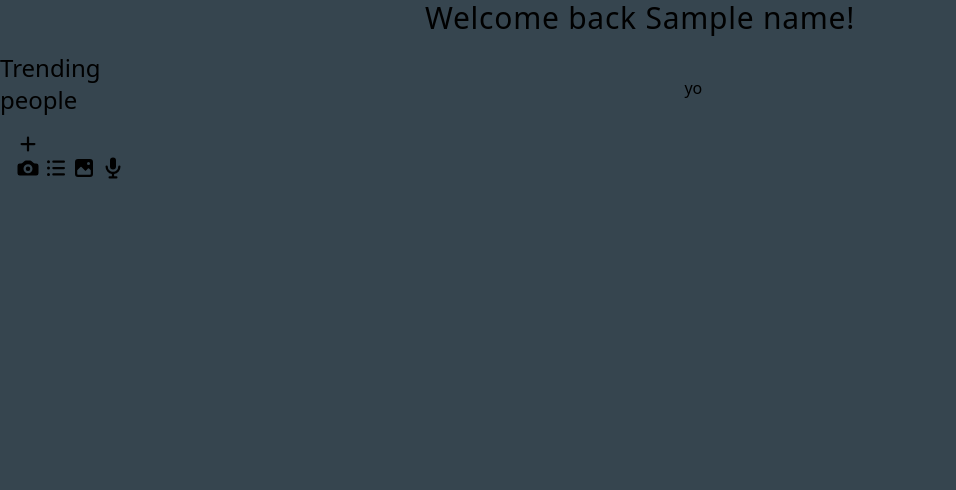
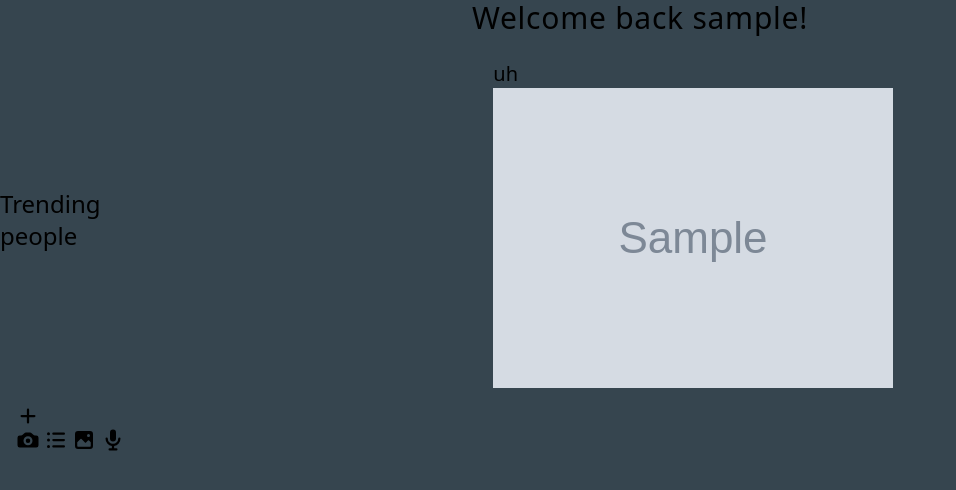
Before and after one commit to pratikkumararyan/OpenCircle, a Django app: template templates/UI/dashboard.html in a window 1280 px wide. Shown: the top 490 px of the page, without its empty margins (0-956 px from the left). Run offline with Django 5.2, Linux system fonts and the light colour scheme; the template is opened without the code that fills it: most values are stand-ins (such as "Sample title", 1, 10 or a date in 2020); grey boxes marked "Sample" are stand-in pictures; some libraries are stand-ins or nearby versions; some web fonts are replaced.

Commit message:
for some reason the media files are not being properly served atm and idrk why cuz i literally did everything i could yet this no work :<

```diff
--- a/OpenCircle/settings.py
+++ b/OpenCircle/settings.py
@@ -124,6 +124,7 @@ STATIC_URL = '/static/'
 STATICFILES_DIRS = [
     os.path.join(BASE_DIR, "static")
 ]
+STATIC_ROOT = os.path.join(BASE_DIR, 'staticfiles')
 MEDIA_ROOT = os.path.join(BASE_DIR, 'media')
 MEDIA_URL = '/media/'
 
--- a/templates/UI/dashboard.html
+++ b/templates/UI/dashboard.html
@@ -62,7 +62,7 @@ Status and Accent Colors
 
     <body hx-boost="True">
         <div class="flex place-items-center justify-center mb-4">
-            <p class="text-3xl tracking-wide">Welcome back {{ Name }}!</p>
+            <p class="text-3xl tracking-wide">Welcome back {{ username }}!</p>
         </div>
         <div class="grid grid-cols-1 md:grid-cols-12 place-items-center justify-center">
             <div class="grid-item col-span-1">
@@ -77,7 +77,11 @@ Status and Accent Colors
             </div>
             <div class="grid-item mt-5 md:mt-2 col-span-11">
                 <div class="bg-base-300 w-full h-full">
-                    <div class="card">yo</div>
+
+                    <div class="card">
+                        <p class="text-xl">uh</p>
+                        <img src="{{ img.image.url }}" />
+                    </div>
                 </div>
             </div>
         </div>
```
Also changed, not shown: ui/signals.py (deleted, +0 -13 lines), ui/views.py (+5 -2 lines).
